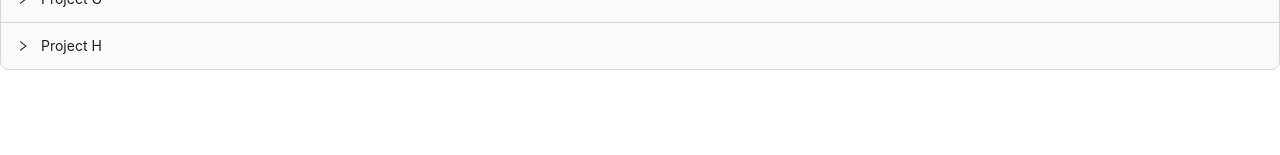
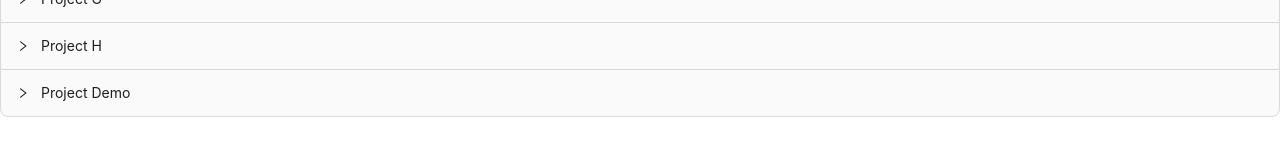
Before and after one commit to mahabur-rahman/ITBEE_Project_management, a React (Vite) app: page / in a window 1280 px wide. Shown: the part 417-572 px from the top of the page. Built offline with nearby package versions, Linux system fonts and the light colour scheme.

Commit message:
Feat: get all project name in toolbar dynamically show

```diff
--- a/src/components/ProjectToolbar.tsx
+++ b/src/components/ProjectToolbar.tsx
@@ -1,6 +1,8 @@
 import { useState } from "react";
 import { Modal, Input, Form, Button, Select } from "antd";
 import { TaskFormValues } from "../interface/project.interface";
+import { projects } from "../data/data";
+
 
 const { Option } = Select;
 
@@ -26,14 +28,11 @@ const ProjectToolbar = () => {
         <data></data>
         <div>
           <Select placeholder="Select a Project" className="w-60 mx-4">
-            <Option value="Project Alpha">Project Alpha</Option>
-            <Option value="Project D">Project D</Option>
-            <Option value="Project E">Project E</Option>
-            <Option value="Project F">Project F</Option>
-            <Option value="Project G">Project G</Option>
-            <Option value="Project H">Project H</Option>
-            <Option value="Project I">Project I</Option>
-            <Option value="Project J">Project J</Option>
+            {projects.map((project) => (
+              <Option key={project.id} value={project.name}>
+                {project.name}
+              </Option>
+            ))}
           </Select>
           <Button type="primary" onClick={showModal}>
             + Add Tasks
@@ -60,9 +59,7 @@ const ProjectToolbar = () => {
           <Form.Item
             label="Task Description"
             name="taskDescription"
-            rules={[
-              { required: true, message: "Please input the task description!" },
-            ]}
+            rules={[{ required: true, message: "Please input the task description!" }]}
           >
             <Input.TextArea placeholder="Enter task description" />
           </Form.Item>
@@ -90,9 +87,7 @@ const ProjectToolbar = () => {
           <Form.Item
             label="Assigned User"
             name="assignedUser"
-            rules={[
-              { required: true, message: "Please input the assigned user!" },
-            ]}
+            rules={[{ required: true, message: "Please input the assigned user!" }]}
           >
             <Input placeholder="Enter assigned user" />
           </Form.Item>
--- a/src/data/data.ts
+++ b/src/data/data.ts
@@ -148,4 +148,25 @@ export const projects: ProjectType[] = [
       },
     ],
   },
+
+  {
+    id: 7,
+    name: "Project Demo",
+    description: "Project H description.",
+    status: "Planning",
+    budget: "$112,547",
+    startDate: "2024-10-01",
+    endDate: "2025-04-01",
+    tasks: [
+      {
+        id: 1,
+        name: "demo Meeting",
+        description: "Meet with stakeholders to gather requirements.",
+        status: "Todo", // Changed to "Todo"
+        priority: "High",
+        dueDate: "2024-11-01",
+        assignedUser: "Laura Croft",
+      },
+    ],
+  },
 ];
```
